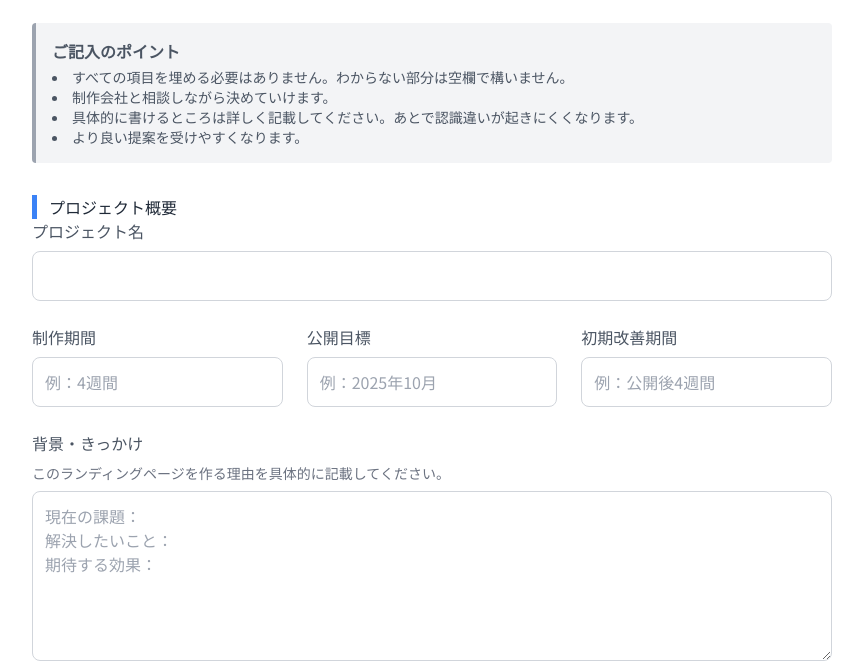
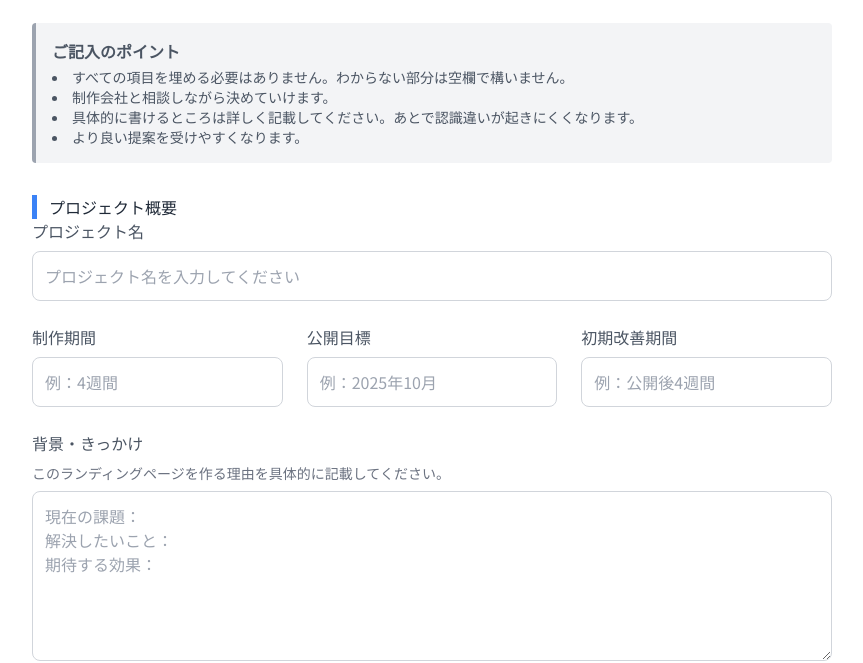
Before and after one commit to LaMuse-inc/LP-, a website: page LP-settings.html in a window 1280 px wide. Shown: the part 150-813 px from the top of the page, without its empty margins (208-1071 px from the left). Drawn offline with nearby package versions, Linux system fonts and the light colour scheme.

Commit message:
fix(LP-settings.html): プロジェクト名入力欄にプレースホルダーを追加

```diff
--- a/LP-settings.html
+++ b/LP-settings.html
@@ -120,7 +120,7 @@
                 <h2>プロジェクト概要</h2>
                 <div class="mb-6">
                     <label for="project_name" class="input-label">プロジェクト名</label>
-                    <input type="text" id="project_name" name="project_name" class="input-field" value="" readonly>
+                    <input type="text" id="project_name" name="project_name" class="input-field" value="" placeholder="プロジェクト名を入力してください">
                 </div>
                 <div class="grid md:grid-cols-3 gap-6 mb-6">
                     <div>
```
